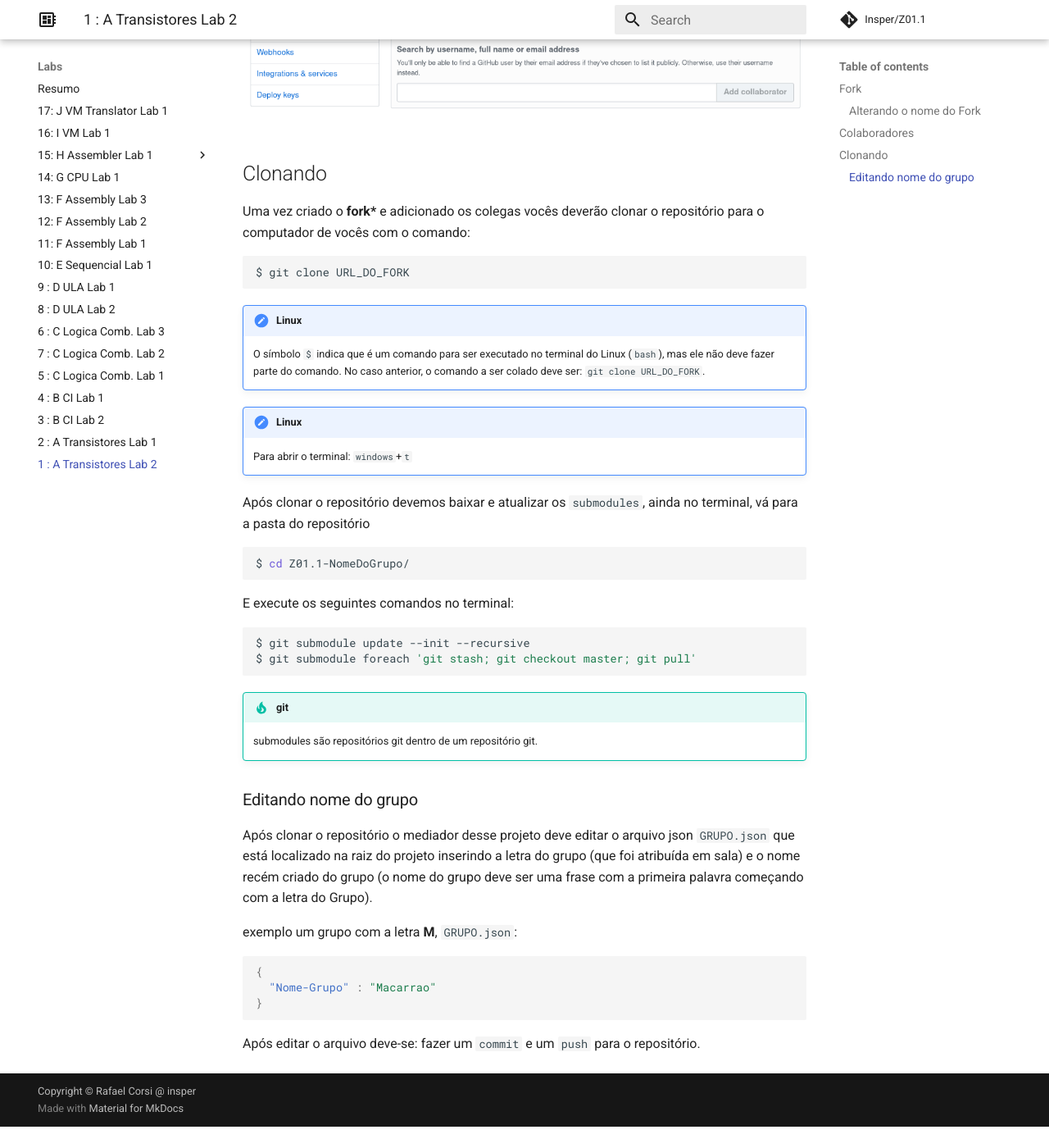
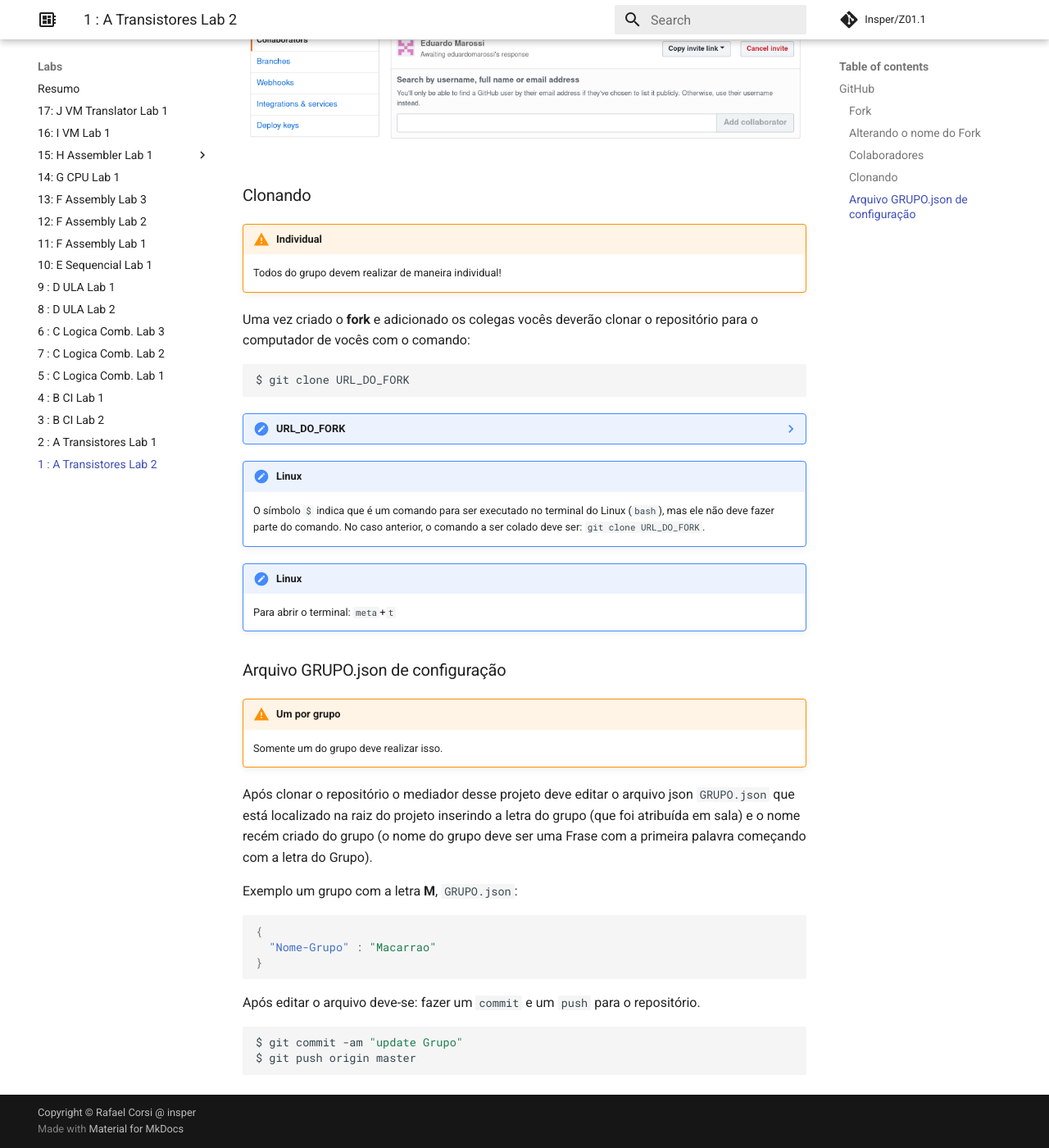
Before and after one commit to williamars/Z01.1, an MkDocs documentation site: the page built from docs-src/A-Transistores-Lab-2.md, in a window 1280 px wide and 1400 px high, scrolled down 1652 px. Shown: the whole window at 82% size. Built offline with MkDocs 1.6.1 and Material for MkDocs 9.7.7, drawn with Linux system fonts in a browser that asks for light colours; emoji names are drawn with the system emoji font; comment, search, counter and statistics services are not loaded; before the commit the page ends 3026 px from its top, so only the background shows below that; some of the changed text lies outside the part shown.

````diff
--- a/docs-src/A-Transistores-Lab-2.md
+++ b/docs-src/A-Transistores-Lab-2.md
@@ -1,15 +1,15 @@
-Devemos começar a preparar o terreno para os projetos em grupo que estarão por vir, nessa etapa você deve montar um grupo de 5/6 colegas e dar um nome a ele (os grupos são nomeados por letras, a primeira letra do nome do seu grupo deve ser aquela que foi fornecida em sala de aula).
+Devemos começar a preparar o terreno para os projetos em grupo que estarão por vir, nessa etapa vocês devem montar um grupo de 5/6 colegas e dar um nome a ele (os grupos são nomeados por letras, a primeira letra do nome do seu grupo será fornecida pelo professor).
 
 O grupo irá trabalhar de forma colaborativa via a utilização do git/ github. É imprescindível que todos trabalhem dessa forma, pois será a maneira que iremos avaliar individualmente vocês.
 
-# 1. GitHub
+## GitHub
 
 O git será uma das ferramentas mais importantes para o projeto, com as etapas a seguir vocês realizaram um [Fork](https://www.atlassian.com/git/tutorials/comparing-workflows/forking-workflow) do repositório do projeto e adicionaram os colaboradores.
 
-## Fork
+### Fork
 
-!!! warning
-    Só uma pessoa do grupo deve fazer!
+!!! warning "Um por grupo"
+    Daqui até o próximo aviso só uma pessoa do grupo deve fazer! Os demais devem acompanhar.
 
 O [Scrum Master](https://www.scrum.org/resources/what-is-a-scrum-master) do grupo (será sorteado em sala) deverá realizar o [fork](https://help.github.com/articles/fork-a-repo/) do repositório do projeto do computador Z01, para isso, basta acessar a página do github do projeto:
 
@@ -22,7 +22,7 @@ E no site clicar em **fork**:
 Note que criar um **fork** é diferente de criar apenas uma cópia. No **fork** o seu repositório ainda possui como referência o original (/insper/Z01.1) o que possibilitará que vocês atualizem o repositório com novos materiais que serão necessários ao longo do semestre sem perder o que já foi feito e mais importante sem muito trabalho.
 
 !!! tip "git"
-    `Fork` é quando 'copiamos' um repositório para podermos trabalhar nele sem a necessidade de mexermos no original.
+    `fork` não existe no git, é algo implementado pelo github (e similares). É utilizado para criar uma 'cópia' de um repositório para podermos trabalhar nele sem a necessidade de mexermos no original.
 
 ### Alterando o nome do Fork
 
@@ -30,22 +30,29 @@ Acesse a página do repositório de vocês no :arrow_right: `github` :arrow_righ
 
 - `nome`:  **Z01.1-NomeDoGrupo**
 
-## Colaboradores
+### Colaboradores
 
 Isso irá criar uma cópia do repositório na sua conta, uma vez realizado a cópia será necessário inserir os demais colegas como integrantes desse repositório (para que eles possam propor alterações). Para isso vá até a página do repositório na sua conta e clique em `Settings` :arrow_right: `Collaborators` e adicione os usuários ou e-mails dos seus colegas.
 
-> :point_right: Note que todos devem ter uma conta no github já criada.
+!!! note ""
+    :point_right: Todos integrantes do grupo já devem ter uma conta no github já criada.
 
 ![Collaborators](figs/A-Transistores/A-Ferramental-github-collaborators.png)
 
-## Clonando
+### Clonando
 
-Uma vez criado o **fork*** e adicionado os colegas vocês deverão clonar o repositório para o computador de vocês com o comando:
+!!! warning "Individual"
+    Todos do grupo devem realizar de maneira individual!
 
+Uma vez criado o **fork** e adicionado os colegas vocês deverão clonar o repositório para o computador de vocês com o comando:
 
 ``` bash
 $ git clone URL_DO_FORK
 ```
+
+??? note "URL_DO_FORK"
+    A URL do seu fork pode ser obtida pelo botão 'Clone or Download' do github:
+    ![](figs/A-Transistores/url-fork.png)
 
 !!! linux
     O símbolo `$` indica que é um comando para ser executado no
@@ -53,32 +60,16 @@ $ git clone URL_DO_FORK
     No caso anterior, o comando a ser colado deve ser: `git clone URL_DO_FORK`.
 
 !!! Linux
-    Para abrir o terminal: `windows`+`t`
+    Para abrir o terminal: `meta`+`t`
 
-Após clonar o repositório devemos baixar e atualizar os `submodules`, ainda no terminal, vá para a pasta do repositório
+### Arquivo GRUPO.json de configuração
 
-```bash
-$ cd Z01.1-NomeDoGrupo/
-```
+!!! warning "Um por grupo"
+    Somente um do grupo deve realizar isso.
 
-E execute os seguintes comandos no terminal:
+Após clonar o repositório o mediador desse projeto deve editar o arquivo json `GRUPO.json` que está localizado na raiz do projeto inserindo a letra do grupo (que foi atribuída em sala) e o nome recém criado do grupo (o nome do grupo deve ser uma Frase com a primeira palavra começando com a letra do Grupo).
 
-```bash
-$ git submodule update --init --recursive
-$ git submodule foreach 'git stash; git checkout master; git pull'
-```
-
-!!! tip "git"
-    submodules são repositórios git dentro de um repositório git.
-
-### Editando nome do grupo
-
-Após clonar o repositório o mediador desse projeto deve editar o arquivo json `GRUPO.json`
-que está localizado na raiz do projeto inserindo a letra do grupo (que foi atribuída em sala)
-e o nome recém criado do grupo (o nome do grupo deve ser uma frase com a primeira palavra
-começando com a letra do Grupo).
-
-exemplo um grupo com a letra **M**, `GRUPO.json`:
+Exemplo um grupo com a letra **M**, `GRUPO.json`:
 
 ```json
 {
@@ -87,3 +78,8 @@ exemplo um grupo com a letra **M**, `GRUPO.json`:
 ```
 
 Após editar o arquivo deve-se: fazer um `commit` e um `push` para o repositório.
+
+```bash
+$ git commit -am "update Grupo"
+$ git push origin master
+```
````
Also changed, not shown: docs-src/.#C-Logica-Combinacional-Lab-1.md (added, +1 -0 lines), docs-src/A-Transistores-Lab-1.md (+17 -8 lines), docs-src/B-Circuitos-Integrados-Lab-2.md (+21 -2 lines), docs-src/C-Logica-Combinacional-Lab-1.md (+70 -61 lines), docs-src/Util-vhdl.md (added, +297 -0 lines), docs-src/figs/A-Transistores/url-fork.png (added), docs-src/figs/C-LogiComb/quartusIcon.png (added), docs-src/figs/VHDL/bloco.png (added), docs-src/figs/VHDL/entidade-descricao.png (added), docs-src/figs/VHDL/vector-bus.png (added).
